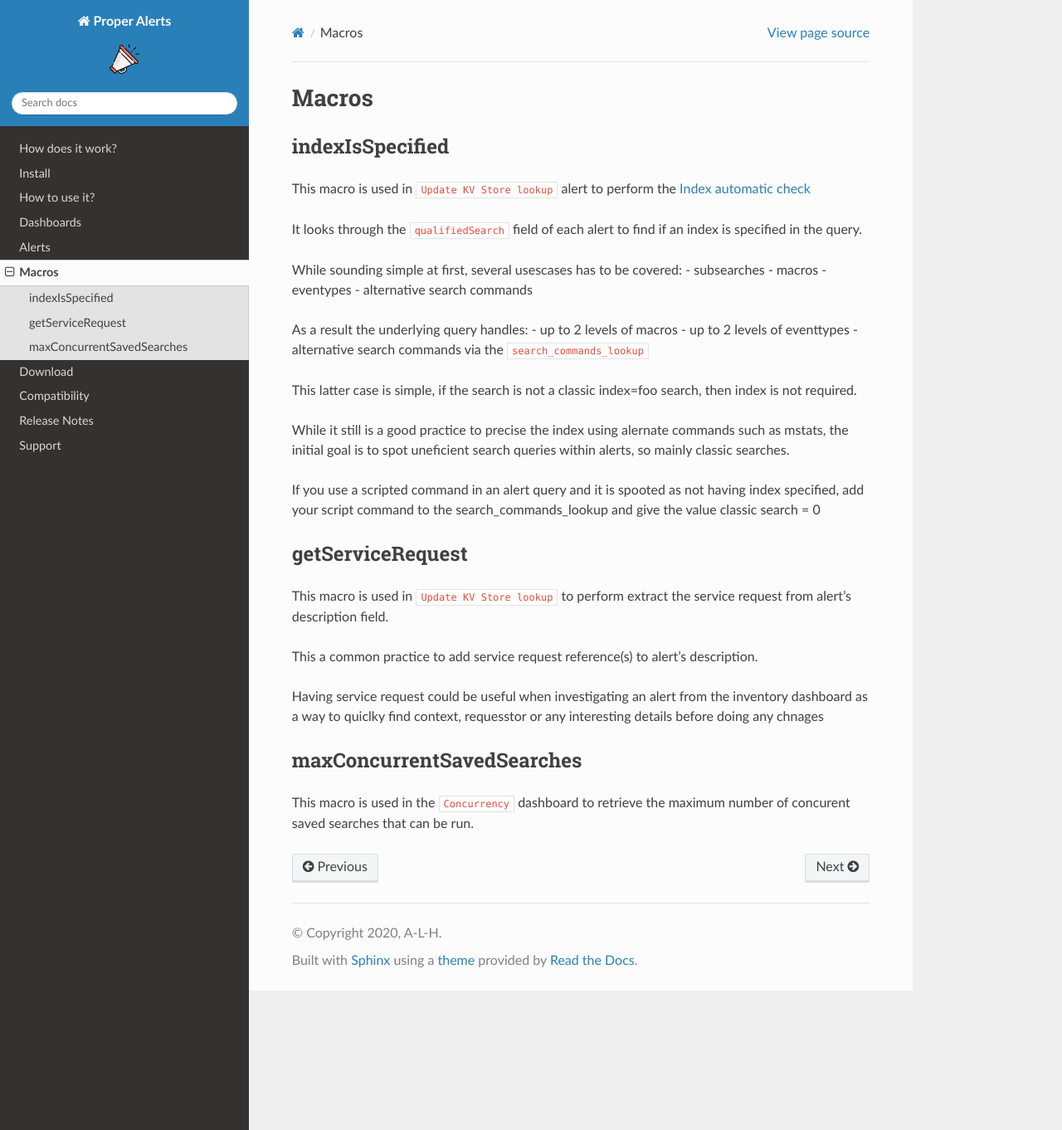
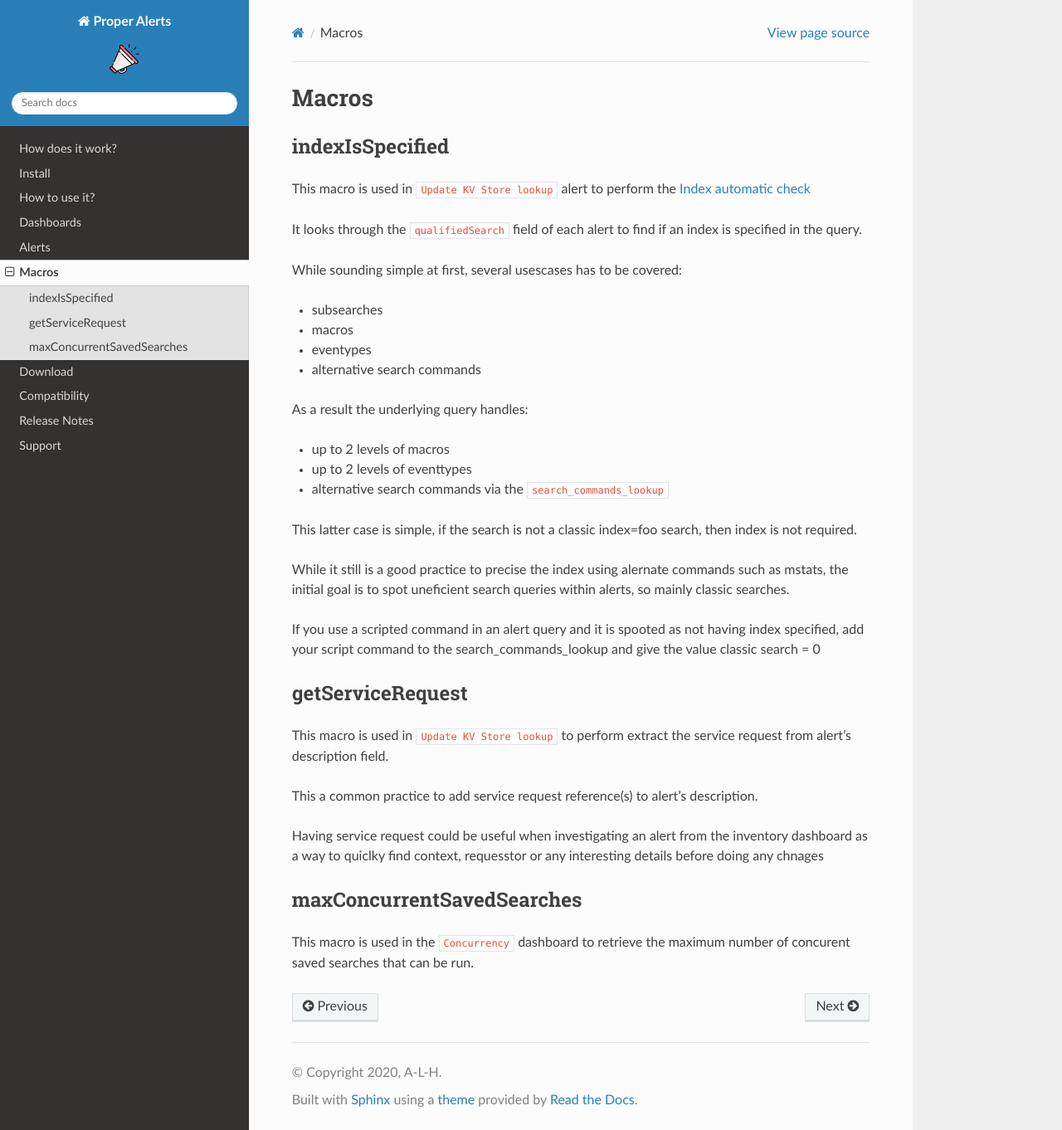
Before and after one commit to a-l-h/splunk-app-proper-alerts, a Sphinx documentation site: the page built from doc/macros.rst, in a window 1280 px wide and 1362 px high. Shown: the whole window at 83% size. Built offline with Sphinx 7.4.7 and the Read the Docs theme 2.0.0, drawn with Linux system fonts in a browser that asks for light colours.

```diff
--- a/doc/macros.rst
+++ b/doc/macros.rst
@@ -9,15 +9,17 @@ This macro is used in ``Update KV Store lookup`` alert to perform the :ref:`Inde
 It looks through the ``qualifiedSearch`` field of each alert to find if an index is specified in the query.
 
 While sounding simple at first, several usescases has to be covered:
-- subsearches
-- macros
-- eventypes
-- alternative search commands
+
++ subsearches
++ macros
++ eventypes
++ alternative search commands
 
 As a result the underlying query handles:
-- up to 2 levels of macros
-- up to 2 levels of eventtypes
-- alternative search commands via the ``search_commands_lookup``
+
++ up to 2 levels of macros
++ up to 2 levels of eventtypes
++ alternative search commands via the ``search_commands_lookup``
 
 This latter case is simple, if the search is not a classic index=foo search, then index is not required.
 
```
